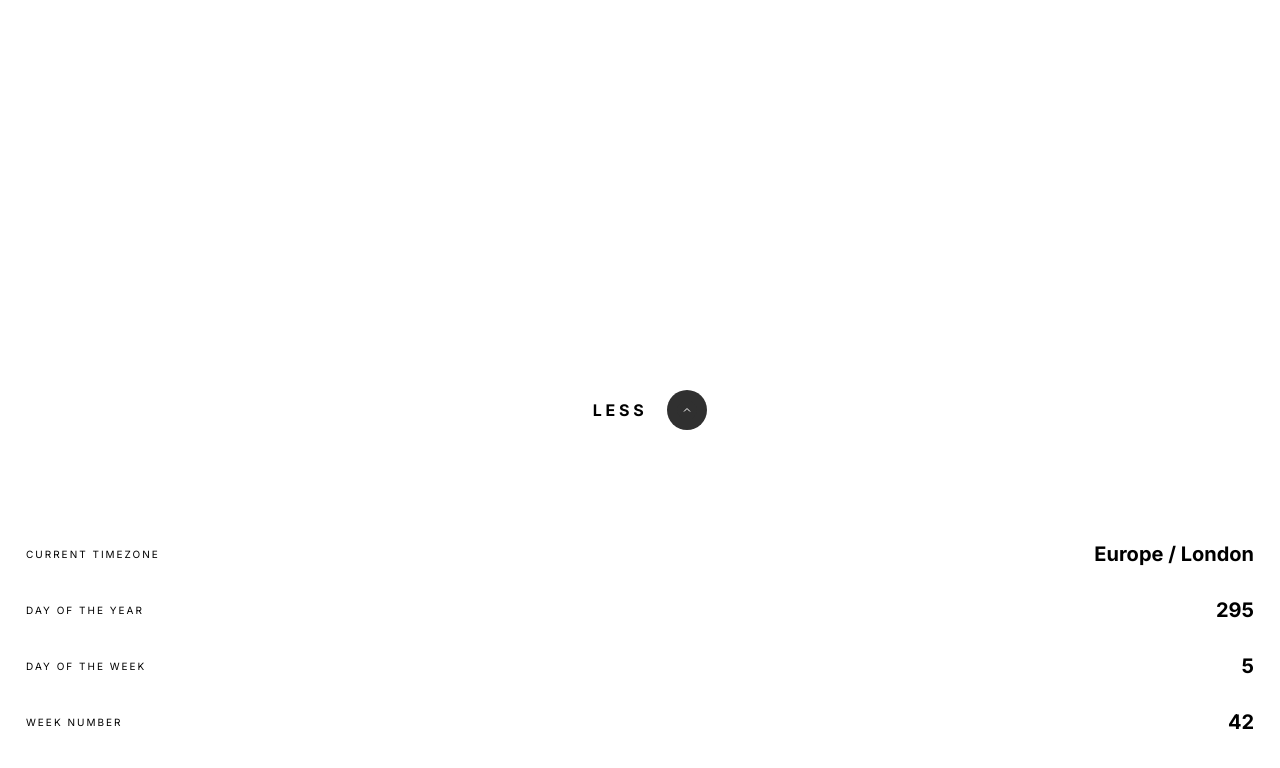
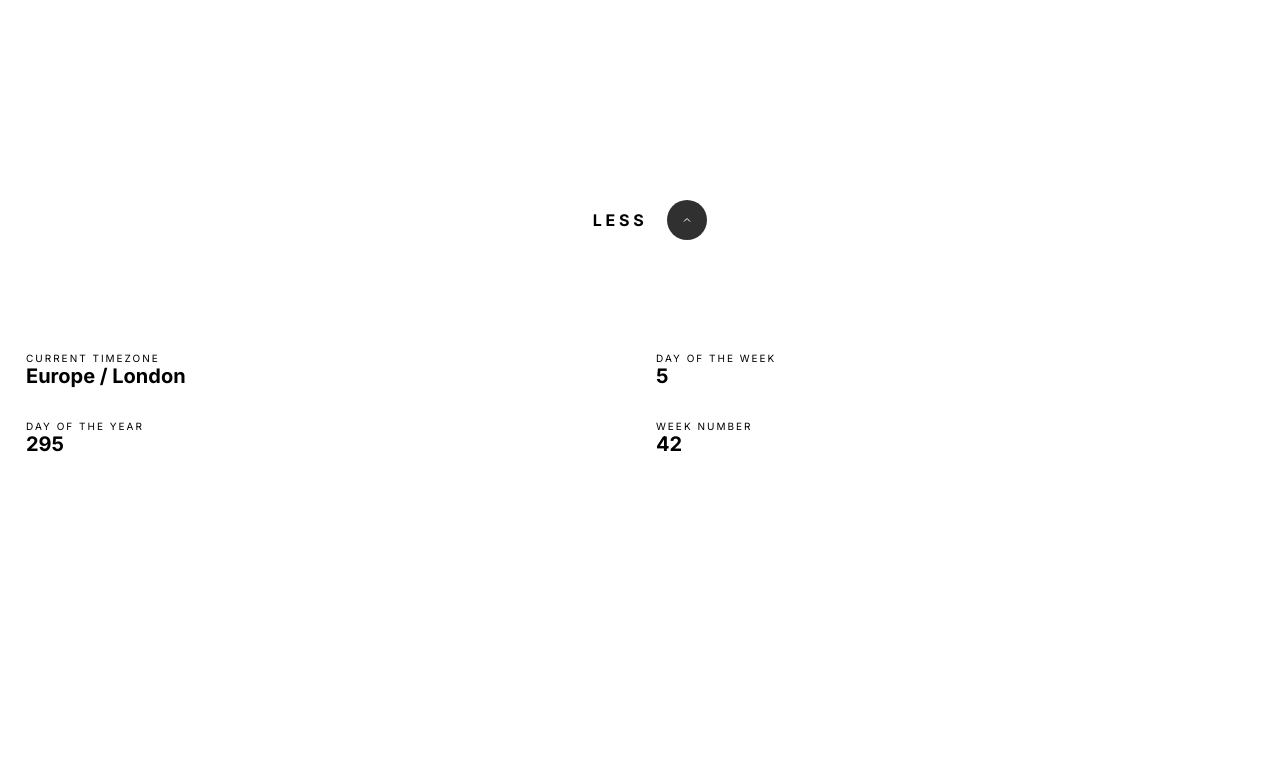
Before and after one commit to TomasScerbak/clock-app-main, a React (Create React App) app: page / in a window 1280 px wide. Both pictures are taken after a click on the button "MORE". Shown: the top 768 px of the page. Built offline with nearby package versions, Linux system fonts and the light colour scheme; no server answers.

Commit message:
footer section

```diff
--- a/src/App.css
+++ b/src/App.css
@@ -1,3 +1,4 @@
 .App {
   text-align: center;
+  height: 100vh;
 }
--- a/src/Components/FooterCard.jsx
+++ b/src/Components/FooterCard.jsx
@@ -10,11 +10,11 @@ const FooterCard = () => {
           <div className={classes.title}>current timezone</div>
           <div className={classes.value}>Europe / London</div>
         </div>
-        <div className={classes["card-wrapper"]}>
+        <div className={`${classes["card-wrapper"]} ${classes["year"]}`}>
           <div className={classes.title}>day of the year</div>
           <div className={classes.value}>295</div>
         </div>
-        <div className={classes["card-wrapper"]}>
+        <div className={`${classes["card-wrapper"]} ${classes["week"]}`}>
           <div className={classes.title}>day of the week</div>
           <div className={classes.value}>5</div>
         </div>
--- a/src/Components/FooterCard.module.css
+++ b/src/Components/FooterCard.module.css
@@ -4,8 +4,6 @@
   backdrop-filter: blur(5px);
   display: grid;
   padding: 4.8rem 1rem;
-  position: relative;
-  bottom: 0;
 }
 
 .card-wrapper {
@@ -30,3 +28,23 @@
   color: var(--dark);
   text-align: right;
 }
+
+@media screen and (min-width: 576px) {
+  .card {
+    grid-template-columns: repeat(2, 1fr);
+  }
+
+  .card-wrapper {
+    flex-direction: column;
+    align-items: flex-start;
+  }
+
+  .week {
+    grid-column: 2 / 3;
+  }
+
+  .year {
+    grid-row: 2;
+    grid-column: 1 / 2;
+  }
+}
--- a/src/Components/MainSection.jsx
+++ b/src/Components/MainSection.jsx
@@ -76,15 +76,15 @@ const MainSection = (props) => {
     [userWidth, hour]
   );
 
-  // useEffect(
-  //   () =>
-  //     async function () {
-  //       const { data } = await axios.get(ipGeologicalAPI);
-  //       const userLocation = data.data.timezone.id;
-  //       setUserLocaiton(userLocation);
-  //     },
-  //   []
-  // );
+  useEffect(
+    () =>
+      async function () {
+        const { data } = await axios.get(ipGeologicalAPI);
+        const userLocation = data.data.timezone.id;
+        setUserLocaiton(userLocation);
+      },
+    []
+  );
 
   useEffect(
     () =>
@@ -108,6 +108,7 @@ const MainSection = (props) => {
     <main>
       <section>
         <div className={classes.container}>
+          {!isHidden && (
             <div className={classes["quote-wrapper"]}>
               <p className={classes.quote}>"{quote}"</p>
               <img
@@ -117,7 +118,8 @@ const MainSection = (props) => {
                 alt="refresh button"
               />
             </div>
-          <div className={classes.author}>{author}</div>
+          )}
+          {!isHidden && <div className={classes.author}>{author}</div>}
           <div className={classes.greeting}>
             <img
               className={classes["daytime-image"]}
--- a/src/Components/MainSection.module.css
+++ b/src/Components/MainSection.module.css
@@ -17,7 +17,7 @@
   font-size: 1.5rem;
   color: white;
   text-align: left;
-  margin: 0 2.5rem 22.7rem;
+  margin: 0 2.5rem 15.7rem;
 }
 
 .refresh-icon {
@@ -57,6 +57,7 @@
   width: 2.3rem;
   height: 2.3rem;
   margin-right: 1.6rem;
+  margin-top: 4rem;
 }
 
 .current-time {
@@ -79,6 +80,7 @@
 .daytime {
   color: white;
   font-size: 15px;
+  margin-top: 4rem;
 }
 
 /* Media Queries for Quote Section */
@@ -163,6 +165,11 @@
   .time-zone {
     font-size: 3.2rem;
   }
+
+  .daytime-image,
+  .daytime {
+    margin-top: 15.3rem;
+  }
 }
 
 @media screen and (min-width: 992px) {
--- a/src/Components/UI/ButtonLess.module.css
+++ b/src/Components/UI/ButtonLess.module.css
@@ -26,6 +26,7 @@
   background-color: #303030;
   color: white;
   border-radius: 100%;
+  padding: 1rem;
   margin-left: 1rem;
 }
 
@@ -57,6 +58,6 @@
 
 @media screen and (min-width: 1440px) {
   .btn-up {
-    margin-left: 95rem;
+    margin-left: 65rem;
   }
 }
--- a/src/index.css
+++ b/src/index.css
@@ -3,6 +3,10 @@
 /* Typography */
 html {
   font-size: 62.5%;
+}
+
+#root {
+  height: 100vh;
 }
 
 *,
```
Lines whose indentation alone changed are shown as unchanged.
